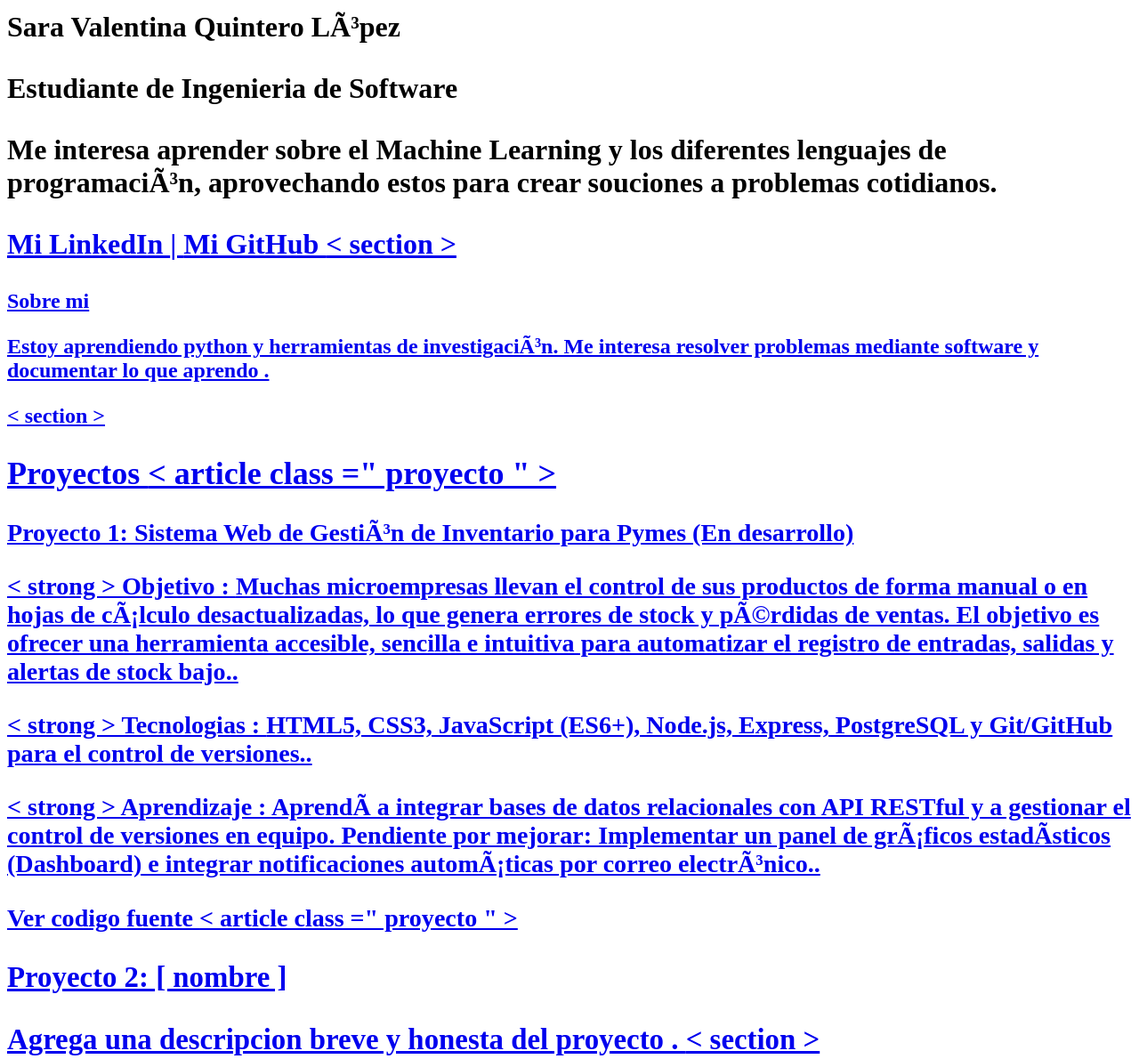
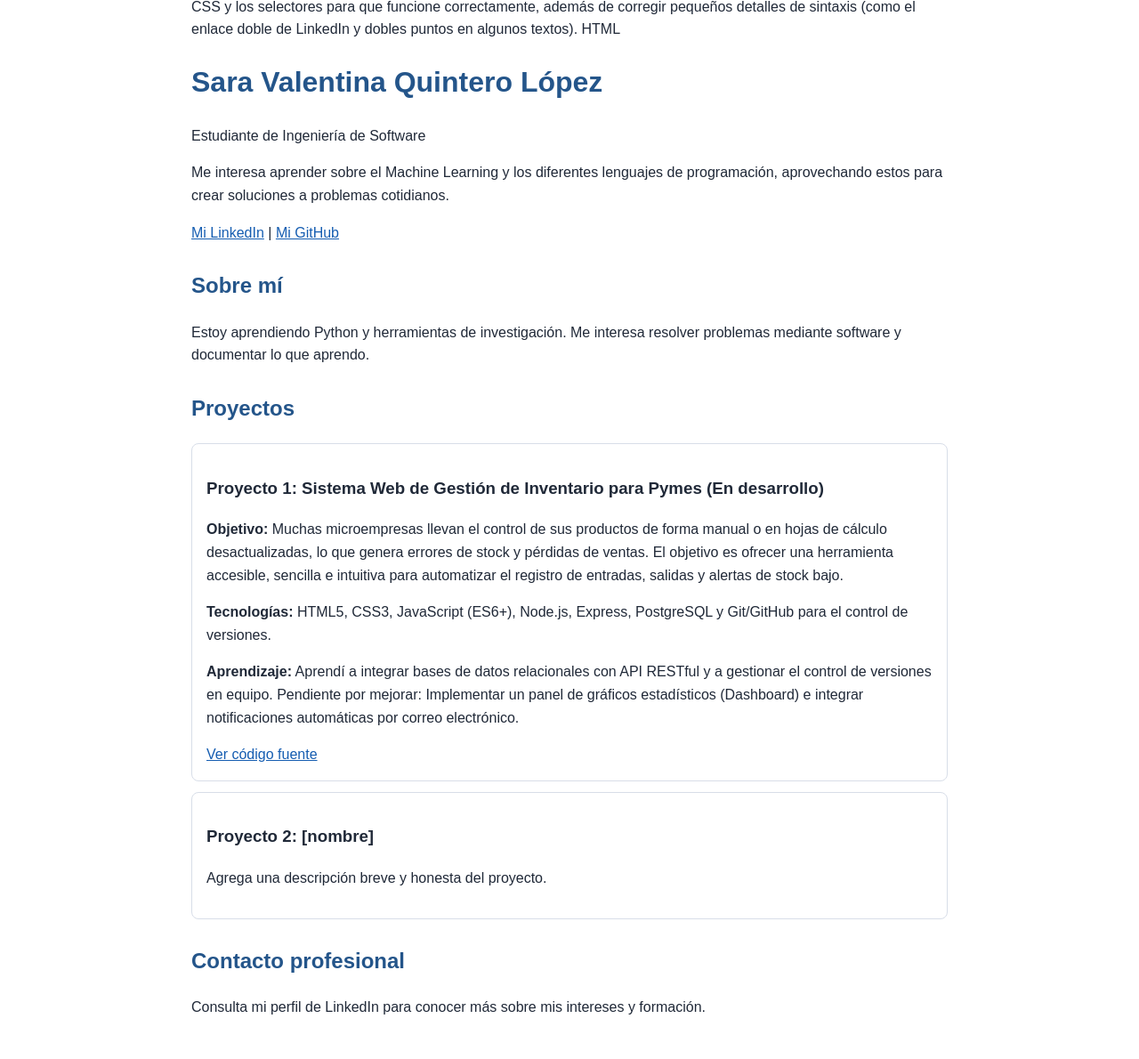
Before and after one commit to 06valem-web/06valem-web.github.io, a plain HTML site: page index.html in a window 1280 px wide. Shown: the part 71-1261 px from the top of the page at 89% size. Drawn offline with Linux system fonts and the light colour scheme.

Commit message:
Fix HTML syntax and formatting issues
Removed unnecessary spaces within tags, CSS properties, and selectors for proper functionality. Corrected minor syntax details, including the LinkedIn link and punctuation in some texts.

```diff
--- a/index.html
+++ b/index.html
@@ -1,66 +1,69 @@
-<! DOCTYPE html >
-< html lang = " es " >
-< head >
-< meta charset =" UTF -8 " >
-< meta name =" viewport " content =" width = device - width , initial - scale
-=1.0 " >
-< title > Mi portafolio | Nombre Apellido </ title >
-< style >
+Aquí tienes el código corregido. Se han eliminado los espacios innecesarios dentro de las etiquetas, las propiedades CSS y los selectores para que funcione correctamente, además de corregir pequeños detalles de sintaxis (como el enlace doble de LinkedIn y dobles puntos en algunos textos).
+
+HTML
+<!DOCTYPE html>
+<html lang="es">
+<head>
+<meta charset="UTF-8">
+<meta name="viewport" content="width=device-width, initial-scale=1.0">
+<title>Mi portafolio | Nombre Apellido</title>
+<style>
 body {
-font - family : Arial , sans - serif ;
-max - width : 850 px ;
-margin : 40 px auto ;
-padding : 0 20 px ;
-line - height : 1.6;
-color : #202938;
+    font-family: Arial, sans-serif;
+    max-width: 850px;
+    margin: 40px auto;
+    padding: 0 20px;
+    line-height: 1.6;
+    color: #202938;
 }
-header , section { margin - bottom : 28 px ; }
-h1 , h2 { color : #24558 a; }
-. proyecto {
-border : 1 px solid # d8dee8 ;
-border - radius : 8 px ;
-padding : 16 px ;
-margin : 12 px 0;
+header, section {
+    margin-bottom: 28px;
 }
-a { color : #155 db1 ; }
-</ style >
-</ head >
-< body >
-< header >
-<h1 > Sara Valentina Quintero López </ h1 >
-<p > Estudiante de Ingenieria de Software </ p >
-<p >Me interesa aprender sobre el Machine Learning y los diferentes lenguajes de programación, aprovechando estos para crear souciones a problemas cotidianos. </p >
-<p >
-<a href = " https://www.linkedin.com/in/sara-quintero-l%C3%B3pez-938374445/ /" >Mi LinkedIn </ a > |
-<a href = " https://github.com/06valem-web/06valem-web.github.io / " > Mi GitHub </ a >
-</ p >
-</ header >
-< section >
-<h2 > Sobre mi </ h2 >
-<p > Estoy aprendiendo python y herramientas de investigación.
-Me interesa resolver problemas mediante software y
-documentar lo que aprendo . </p >
-</ section >
-< section >
-<h2 > Proyectos </ h2 >
-< article class =" proyecto " >
-<h3 > Proyecto 1: Sistema Web de Gestión de Inventario para Pymes (En desarrollo) </ h3 >
-<p >< strong > Objetivo : </ strong > Muchas microempresas llevan el control de sus productos de forma manual o en hojas de cálculo desactualizadas, lo que genera errores de stock y pérdidas de ventas. El objetivo es ofrecer una herramienta accesible, sencilla e intuitiva para automatizar el registro de entradas, salidas y alertas de stock bajo.. </p >
-<p >< strong > Tecnologias : </ strong > HTML5, CSS3, JavaScript (ES6+), Node.js, Express, PostgreSQL y Git/GitHub para el control de versiones.. </p >
-<p >< strong > Aprendizaje : </ strong > Aprendí a integrar bases de datos relacionales con API RESTful y a gestionar el control de versiones en equipo. Pendiente por mejorar: Implementar un panel de gráficos estadísticos (Dashboard) e integrar notificaciones automáticas por correo electrónico.. </p >
-<a href = " https://github.com/06valem-web/06valem-web.github.io" >
-Ver codigo fuente
-</ a >
-</ article >
-< article class =" proyecto " >
-<h3 > Proyecto 2: [ nombre ] </ h3 >
-<p > Agrega una descripcion breve y honesta del proyecto . </ p >
-</ article >
-</ section >
-< section >
-<h2 > Contacto profesional </ h2 >
-<p > Consulta mi perfil de LinkedIn para conocer mas sobre
-mis intereses y formacion . </p >
-</ section >
-</ body >
-</ html >
+h1, h2 {
+    color: #24558a;
+}
+.proyecto {
+    border: 1px solid #d8dee8;
+    border-radius: 8px;
+    padding: 16px;
+    margin: 12px 0;
+}
+a {
+    color: #155db1;
+}
+</style>
+</head>
+<body>
+<header>
+    <h1>Sara Valentina Quintero López</h1>
+    <p>Estudiante de Ingeniería de Software</p>
+    <p>Me interesa aprender sobre el Machine Learning y los diferentes lenguajes de programación, aprovechando estos para crear soluciones a problemas cotidianos.</p>
+    <p>
+        <a href="https://www.linkedin.com/in/sara-quintero-l%C3%B3pez-938374445/">Mi LinkedIn</a> |
+        <a href="https://github.com/06valem-web/06valem-web.github.io">Mi GitHub</a>
+    </p>
+</header>
+<section>
+    <h2>Sobre mí</h2>
+    <p>Estoy aprendiendo Python y herramientas de investigación. Me interesa resolver problemas mediante software y documentar lo que aprendo.</p>
+</section>
+<section>
+    <h2>Proyectos</h2>
+    <article class="proyecto">
+        <h3>Proyecto 1: Sistema Web de Gestión de Inventario para Pymes (En desarrollo)</h3>
+        <p><strong>Objetivo:</strong> Muchas microempresas llevan el control de sus productos de forma manual o en hojas de cálculo desactualizadas, lo que genera errores de stock y pérdidas de ventas. El objetivo es ofrecer una herramienta accesible, sencilla e intuitiva para automatizar el registro de entradas, salidas y alertas de stock bajo.</p>
+        <p><strong>Tecnologías:</strong> HTML5, CSS3, JavaScript (ES6+), Node.js, Express, PostgreSQL y Git/GitHub para el control de versiones.</p>
+        <p><strong>Aprendizaje:</strong> Aprendí a integrar bases de datos relacionales con API RESTful y a gestionar el control de versiones en equipo. Pendiente por mejorar: Implementar un panel de gráficos estadísticos (Dashboard) e integrar notificaciones automáticas por correo electrónico.</p>
+        <a href="https://github.com/06valem-web/06valem-web.github.io">Ver código fuente</a>
+    </article>
+    <article class="proyecto">
+        <h3>Proyecto 2: [nombre]</h3>
+        <p>Agrega una descripción breve y honesta del proyecto.</p>
+    </article>
+</section>
+<section>
+    <h2>Contacto profesional</h2>
+    <p>Consulta mi perfil de LinkedIn para conocer más sobre mis intereses y formación.</p>
+</section>
+</body>
+</html>
```
